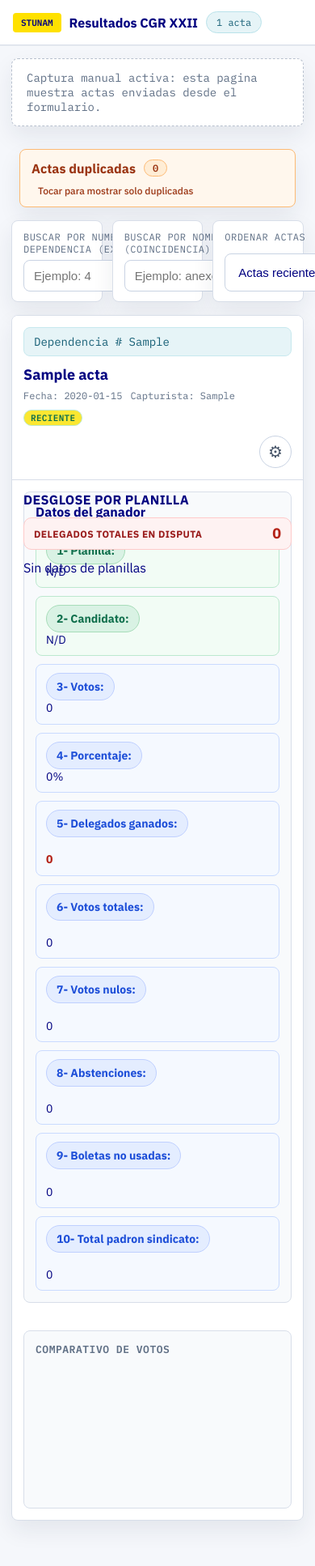
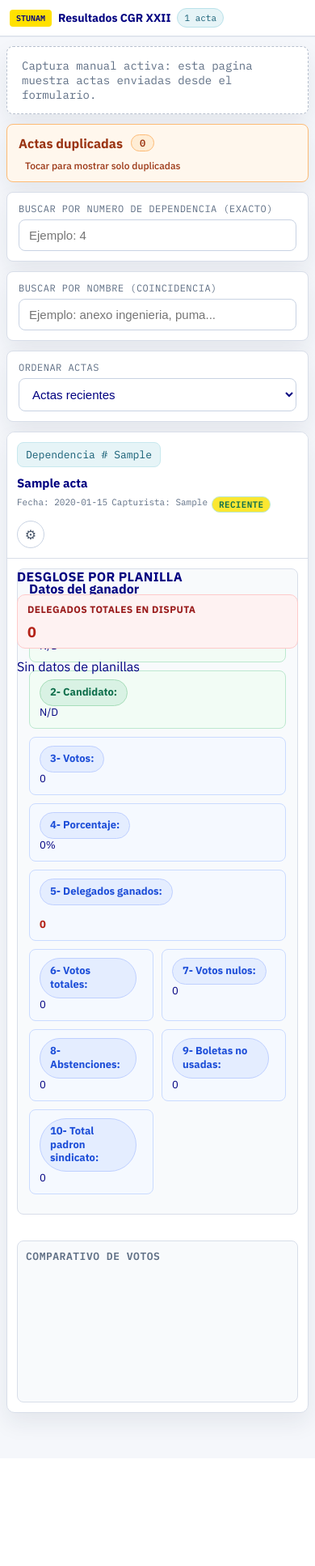
Before and after one commit to sedas14Q/resultadoscgr, a Flask app: page / in a window 390 px wide; the page is wider, and only the part inside the window is pictured. Shown: that part at 81% size. After the commit the page ends 1771 px from the top of that part, so only its background shows below. Run offline with Flask 3, Linux system fonts and the light colour scheme; tables that the repository leaves empty hold one stand-in row (values such as "Sample post"); a map, chart or similar area stays blank; some libraries are stand-ins or nearby versions.

Commit message:
Actualizacion

```diff
--- a/app.py
+++ b/app.py
@@ -101,7 +101,7 @@ def normalizar_resumen(resumen):
         "abstenciones": _to_int(r.get("abstenciones"), 0),
         "boletas_no_usadas": _to_int(r.get("boletas_no_usadas"), 0),
         "delegados_totales": _to_int(r.get("delegados_totales"), 0),
-        # siempre se recalcula autom?ticamente
+        # siempre se recalcula automaticamente
         "total_padron_sindicato": _to_int(r.get("total_padron_sindicato"), 0),
     }
 
@@ -286,7 +286,7 @@ def _armar_pdf_acta(acta: dict) -> bytes:
     contenido.append(f"q 0.93 0.97 0.99 rg 36 {head_bottom:.2f} 523 {head_h} re f Q")
     contenido.append(f"q 0.80 0.88 0.94 RG 0.8 w 36 {head_bottom:.2f} 523 {head_h} re S Q")
 
-    # Columnas: Planilla | Expresion politica | Candidatos | Votos | % | DG
+    # Columnas: Planilla | Expresion politica | Candidatos | Votos | % | Delegados ganados
     x_plan = 44
     x_expr = 150
     x_cands = 320
@@ -299,7 +299,7 @@ def _armar_pdf_acta(acta: dict) -> bytes:
     contenido.append(t(x_cands, head_bottom + 8, "Candidatos", "F2", 10))
     contenido.append(t(444, head_bottom + 8, "Votos", "F2", 10))
     contenido.append(t(503, head_bottom + 8, "%", "F2", 10))
-    contenido.append(t(536, head_bottom + 8, "DG", "F2", 10))
+    contenido.append(t(536, head_bottom + 8, "Delegados Ganados", "F2", 10))
 
     # Cursor vertical: parte superior de la primera fila.
     y = head_bottom - 8
--- a/static/css/dashboard.css
+++ b/static/css/dashboard.css
@@ -261,8 +261,9 @@
 
         .votos-lista {
             display: grid;
-            grid-template-columns: 1fr;
+            grid-template-columns: repeat(2, minmax(0, 1fr));
             gap: 10px;
+            margin-bottom: 10px;
 }
 
         .punto-item {
@@ -763,3 +764,139 @@
 .delegados-total-cell { color: #b42318 !important; font-weight: 800; }
 .delegados-ganados-red { color: #b42318 !important; font-weight: 800; }
 .delegados-inline-red { color: #b42318 !important; font-weight: 800; margin-left: 8px; }
+
+/* ===== Optimizacion celular ===== */
+@media (max-width: 768px) {
+
+    body{
+        overflow-x:hidden;
+    }
+
+    header{
+        padding:10px 12px;
+        gap:8px;
+    }
+
+    .logo{
+        font-size:10px;
+        padding:4px 8px;
+    }
+
+    header h1{
+        font-size:14px;
+        line-height:1.2;
+    }
+
+    .badge{
+        font-size:11px;
+        padding:4px 8px;
+    }
+
+    .info-section,
+    .search-section,
+    .grid,
+    .duplicate-section{
+        padding:0 8px;
+        margin-top:12px;
+    }
+
+    .search-section{
+        grid-template-columns:1fr;
+    }
+
+    .card{
+        border-radius:10px;
+    }
+
+    .card-header{
+        grid-template-columns:1fr;
+        padding:12px;
+        gap:10px;
+    }
+
+    .winner-tools{
+        width:100%;
+        justify-content:space-between;
+        flex-wrap:wrap;
+    }
+
+    .dep-num{
+        font-size:13px;
+        width:fit-content;
+        padding:6px 10px;
+    }
+
+    .card-title h2{
+        font-size:15px;
+        line-height:1.3;
+        word-break:break-word;
+    }
+
+    .meta-row{
+        font-size:11px;
+        gap:5px;
+    }
+
+    .winner-badge{
+        font-size:12px;
+        padding:6px 10px;
+        white-space:normal;
+        line-height:1.3;
+    }
+
+    .card-body{
+        grid-template-columns:1fr;
+        padding:12px;
+        gap:12px;
+    }
+
+    .puntos-grid{
+        grid-template-columns:1fr;
+    }
+
+    .punto-item{
+        font-size:13px;
+        word-break:break-word;
+    }
+
+    .delegados-total-banner{
+        flex-direction:column;
+        align-items:flex-start;
+    }
+
+    /* tabla scroll horizontal */
+    .candidates-section{
+        overflow-x:auto;
+        -webkit-overflow-scrolling:touch;
+    }
+
+    .candidates-table{
+        min-width:700px;
+        font-size:12px;
+    }
+
+    .candidates-table th,
+    .candidates-table td{
+        padding:8px;
+    }
+
+    .chart-panel{
+        height:200px;
+        padding:10px;
+    }
+
+    canvas{
+        max-width:100% !important;
+    }
+
+    .gear-btn{
+        width:34px;
+        height:34px;
+        font-size:16px;
+    }
+
+    .action-btn{
+        font-size:12px;
+        padding:7px 10px;
+    }
+}
--- a/templates/index.html
+++ b/templates/index.html
@@ -108,11 +108,11 @@
             </div>
 
             <div class="votos-lista">
-                <div class="punto-item votes-panel"><span class="punto-num point-badge-votes">6- Votos totales:</span><br><br>{{ r.resumen.votos_totales | default(0, true) }}</div>
-                <div class="punto-item votes-panel"><span class="punto-num point-badge-votes">7- Votos nulos:</span><br><br>{{ r.resumen.votos_nulos | default(0, true) }}</div>
-                <div class="punto-item votes-panel"><span class="punto-num point-badge-votes">8- Abstenciones:</span><br><br>{{ r.resumen.abstenciones | default(0, true) }}</div>
-                <div class="punto-item votes-panel"><span class="punto-num point-badge-votes">9- Boletas no usadas:</span><br><br>{{ r.resumen.boletas_no_usadas | default(0, true) }}</div>
-                <div class="punto-item votes-panel"><span class="punto-num point-badge-votes">10- Total padron sindicato:</span><br><br>{{ r.resumen.total_padron_sindicato | default(0, true) }}</div>
+                <div class="punto-item votes-panel"><span class="punto-num point-badge-votes">6- Votos totales:</span><br>{{ r.resumen.votos_totales | default(0, true) }}</div>
+                <div class="punto-item votes-panel"><span class="punto-num point-badge-votes">7- Votos nulos:</span><br>{{ r.resumen.votos_nulos | default(0, true) }}</div>
+                <div class="punto-item votes-panel"><span class="punto-num point-badge-votes">8- Abstenciones:</span><br>{{ r.resumen.abstenciones | default(0, true) }}</div>
+                <div class="punto-item votes-panel"><span class="punto-num point-badge-votes">9- Boletas no usadas:</span><br>{{ r.resumen.boletas_no_usadas | default(0, true) }}</div>
+                <div class="punto-item votes-panel"><span class="punto-num point-badge-votes">10- Total padron sindicato:</span><br>{{ r.resumen.total_padron_sindicato | default(0, true) }}</div>
             </div>
         </section>
 
@@ -124,7 +124,7 @@
             </div>
             {% if r.planillas %}
             <table class="candidates-table">
-                <thead><tr><th>Planilla</th><th>EXPRESION POLITICA</th><th>Candidatos</th><th>Votos</th><th>%</th></tr></thead>
+                <thead><tr><th>Planilla</th><th>EXPRESION POLITICA</th><th>Candidatos</th><th>Votos</th><th>%</th><th>Delegados Ganados</th></tr></thead>
                 <tbody>
                 {% for p in r.planillas %}
                 <tr class="{% if r.ganador and p.planilla == r.ganador.planilla %}row-win{% elif (p.porcentaje if p.porcentaje is not none else 0) < 20 %}row-low{% else %}row-normal{% endif %}">
@@ -132,7 +132,7 @@
                     <td>{{ p.expresion_politica or 'N/D' }}</td>
                     <td>{{ p.candidatos | join(', ') }}</td>
                     <td>{{ p.votos }}</td>
-                    <td>{{ p.porcentaje if p.porcentaje is not none else 0 }}% <span class="delegados-inline-red">DG: {{ p.delegados_ganados | default(0, true) }}</span></td>
+                    <td>{{ p.porcentaje if p.porcentaje is not none else 0 }}% <span class="delegados-inline-red"> {{ p.delegados_ganados | default(0, true) }}</span></td>
                 </tr>
                 {% endfor %}
                 </tbody>
```
